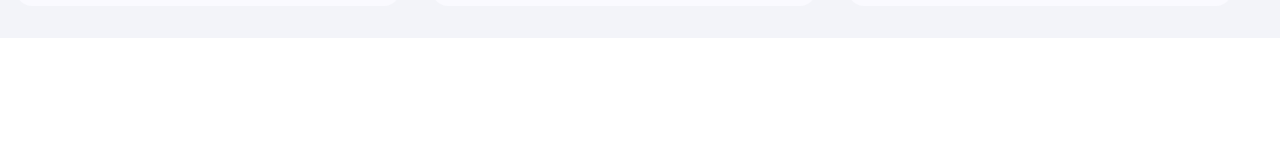
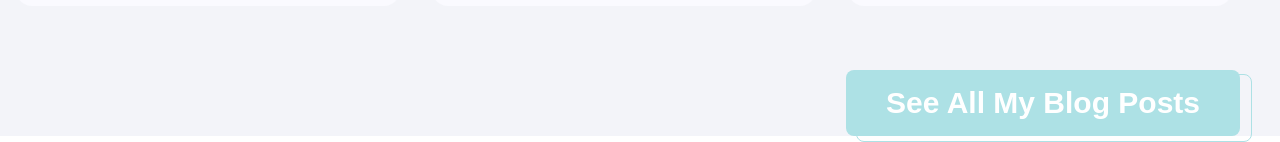
Before and after one commit to DavidBuzatu-Marian/DavidBuzatu_Portfolio_V2, a React (Create React App) app: page / in a window 1280 px wide. Shown: the part 2205-2347 px from the top of the page. Before the commit the page ends 2243 px from the top, so only its background shows below. Built offline with nearby package versions, Linux system fonts and the light colour scheme.

Commit message:
Finished blog landing

```diff
--- a/src/components/landing/Landing.js
+++ b/src/components/landing/Landing.js
@@ -12,7 +12,7 @@ const Landing = () => {
           You came to the right place to find out more about me, my interests
           and, unexpectedly, about literature
         </h3>
-        <button className='btn btn-projects'>
+        <button className='btn btn-projects btn-3d-hover'>
           <p>See my projects</p>
         </button>
       </div>
--- a/src/components/landing_blog/BlogLanding.js
+++ b/src/components/landing_blog/BlogLanding.js
@@ -61,6 +61,9 @@ const BlogLanding = () => {
           <BlogCard key={blog.id} blog={blog} />
         ))}
       </div>
+      <button className='btn btn-blogs btn-3d-hover'>
+        <p>See all my blog posts</p>
+      </button>
     </div>
   );
 };
--- a/src/style/buttons.scss
+++ b/src/style/buttons.scss
@@ -12,15 +12,12 @@
   z-index: 1;
   text-transform: capitalize;
 
-  &.btn-projects {
-    background-color: $primary-color;
-    position: relative;
-
+  &.btn-3d-hover {
     &:hover {
       &::after {
         top: 0;
         left: 0;
-        background-color: $primary-color;
+        background-color: inherit;
       }
     }
 
@@ -32,10 +29,23 @@
       border-radius: 0.5rem;
       top: 6.5%;
       left: 2.5%;
-      border: 1px solid $primary-color;
+      border: 1px solid;
+      border-color: inherit;
       transition: all 0.4s ease-in-out;
       z-index: -1;
     }
+  }
+
+  &.btn-projects {
+    background-color: $primary-color;
+    border-color: $primary-color;
+    position: relative;
+  }
+
+  &.btn-blogs {
+    background-color: $secondary-color;
+    border-color: $secondary-color;
+    position: relative;
   }
 
   &.btn-menu {
--- a/src/style/home/landing_blog.scss
+++ b/src/style/home/landing_blog.scss
@@ -71,6 +71,10 @@
       }
     }
   }
+
+  .btn-blogs {
+    margin-top: 1rem;
+  }
 }
 
 @media (min-width: 800px) {
@@ -81,6 +85,11 @@
       .blog-card {
         margin-right: 1rem;
       }
+    }
+    .btn-blogs {
+      align-self: flex-end;
+      margin-right: calc((100vw - 2 * 25rem) / 2);
+      margin-top: 2.5rem;
     }
   }
 }
@@ -104,6 +113,10 @@
         }
       }
     }
+    .btn-blogs {
+      margin-right: calc((100vw - 3 * 25rem) / 2);
+      margin-top: 2rem;
+    }
   }
 }
 
```
